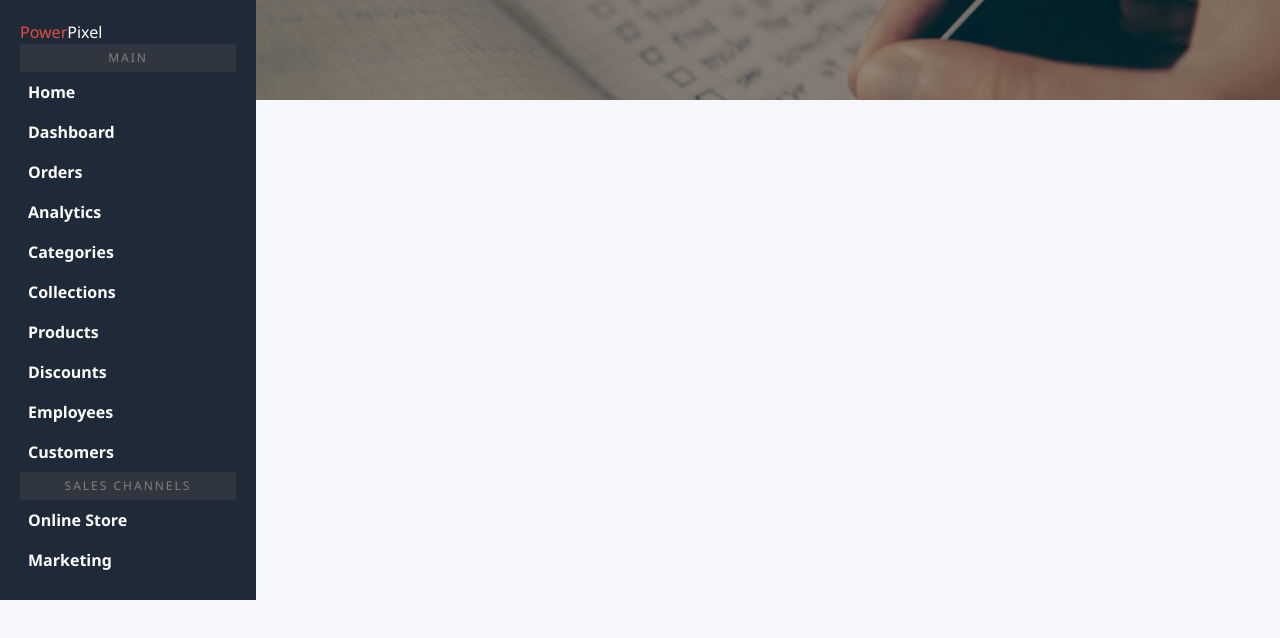
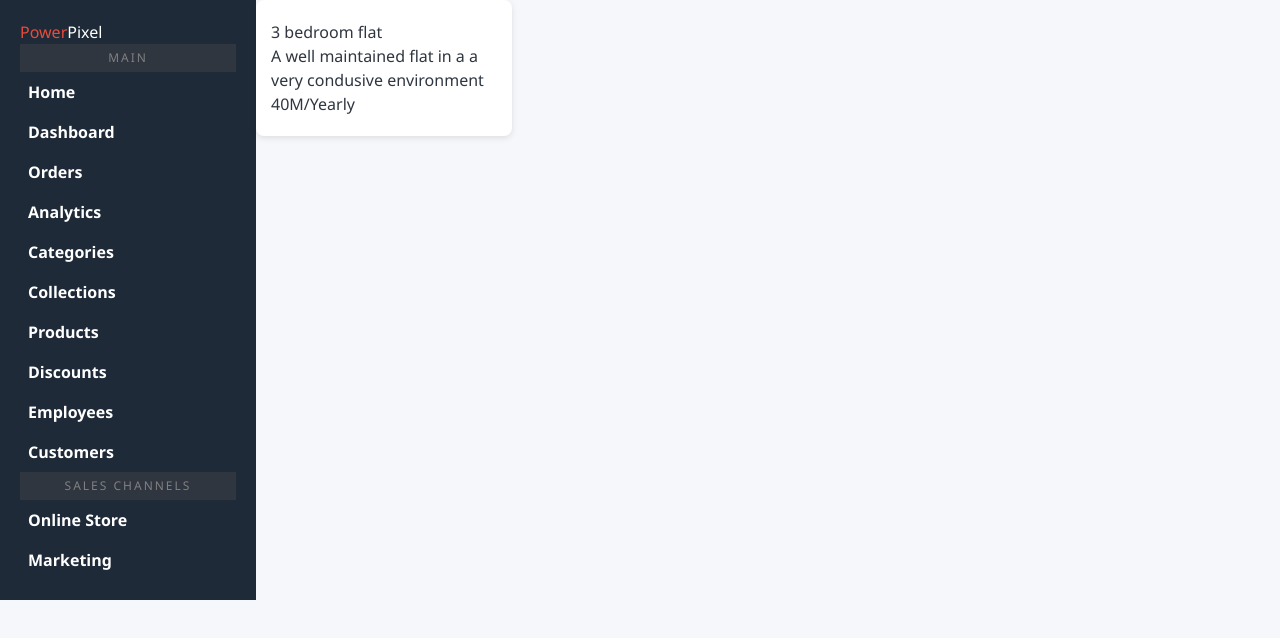
Before and after one commit to Ayomidade/Dashboard-UI-UX, a React (Vite) app: page / in a window 1280 px wide. Both pictures are taken after a click on the button "Home". Shown: the top 638 px of the page. Built offline with nearby package versions, Linux system fonts and the light colour scheme.

Commit message:
edited product.json

```diff
--- a/src/App.css
+++ b/src/App.css
@@ -1,4 +1,5 @@
 @import "tailwindcss";
+
 body {
   margin: 0;
   font-family: "Segoe UI", Tahoma, sans-serif;
@@ -254,6 +255,15 @@ table tr:nth-child(even) {
   height: 300px;
 }
 
+.product-card {
+  width: 25%;
+  padding: 20px;
+  background: #fff;
+  padding-left: 15px;
+  border-radius: 8px;
+  box-shadow: 0 2px 6px rgba(0, 0, 0, 0.1);
+}
+
 
 /* Responsive */
 @media (max-width: 768px) {
--- a/src/App.jsx
+++ b/src/App.jsx
@@ -1,5 +1,6 @@
 import "./App.css";
 import Home from "./pages/Home";
+import React from "react";
 function App() {
   return (
     <>
--- a/src/components/Marketplace.jsx
+++ b/src/components/Marketplace.jsx
@@ -5,9 +5,13 @@ import Banner from "./Banner";
 const Marketplace = () => {
   return (
     <>
-      <div className="home">
-        {/* <Header /> */}
-        <Banner/>
+      <div style={{width:"80%"}}>
+        <div className="product-card">
+          <h1>3 bedroom flat</h1>
+          <p>A well maintained flat in a a very condusive environment</p>
+          <p>40M/Yearly</p>
+          <img src="" alt="" />
+        </div>
       </div>
     </>
   );
--- a/src/components/product.json
+++ b/src/components/product.json
@@ -15,9 +15,58 @@
   },
   {
     "id": 3,
-    "name": "3bdrm Apartment in Lekki for rent",
+    "name": "3 bedroom Apartment in Lekki for rent",
     "description": "Newly built 3 bed apartment with elevator LEKKI phase1 LEKKI Rent 30M ( 2 years needed) Agency 10% Legal 10% Caution 10% Service charge TBD ",
     "price": "120M/Yearly",
     "image": "https://pictures-nigeria.jijistatic.net/181244110_MzAwLTQwMC0xMWRmYTI2ZTdi.webp"
+  },
+  {
+    "id": 4,
+    "name": "Modern 4 Bedroom Terrace Duplex",
+    "description": "A tastefully finished 4 bedroom terrace duplex with all rooms ensuite, fitted kitchen, ample parking space, and 24/7 security. Located in a serene estate in Lekki Phase 2.",
+    "price": "80M/Yearly",
+    "image": "https://images.propertypro.ng/medium/modern-4-bedroom-terrace-duplex-lekki.jpg"
+  },
+  {
+    "id": 5,
+    "name": "Luxury 2 Bedroom Apartment in Victoria Island",
+    "description": "Fully serviced luxury 2 bedroom apartment with modern amenities, swimming pool, gym, and 24/7 power supply. Located in the heart of Victoria Island.",
+    "price": "60M/Yearly",
+    "image": "https://images.propertypro.ng/medium/luxury-2-bedroom-apartment-victoria-island.jpg"
+  },
+  {
+    "id": 6,
+    "name": "Spacious 6 Bedroom Mansion in Ikoyi",
+    "description": "Exquisite 6 bedroom mansion with a private pool, cinema, gym, and ample parking. All rooms ensuite. Located in a secure and serene environment in Ikoyi.",
+    "price": "250M/Yearly",
+    "image": "https://images.propertypro.ng/medium/spacious-6-bedroom-mansion-ikoyi.jpg"
+  },
+  {
+    "id": 7,
+    "name": "Affordable 1 Bedroom Mini Flat in Yaba",
+    "description": "Clean and affordable 1 bedroom mini flat, suitable for singles or young couples. Located close to major roads and amenities in Yaba.",
+    "price": "1.2M/Yearly",
+    "image": "https://images.propertypro.ng/medium/affordable-1-bedroom-mini-flat-yaba.jpg"
+  },
+  {
+    "id": 8,
+    "name": "Elegant 3 Bedroom Flat in Ikeja GRA",
+    "description": "Elegant and spacious 3 bedroom flat with modern fittings, ample parking, and 24/7 security. Located in the prestigious Ikeja GRA.",
+    "price": "35M/Yearly",
+    "image": "https://images.propertypro.ng/medium/elegant-3-bedroom-flat-ikeja-gra.jpg"
+  },
+  {
+    "id": 9,
+    "name": "Serviced Studio Apartment in Lekki",
+    "description": "Fully serviced studio apartment with kitchenette, WiFi, and cleaning services. Ideal for professionals. Located in Lekki Phase 1.",
+    "price": "2.5M/Yearly",
+    "image": "https://images.propertypro.ng/medium/serviced-studio-apartment-lekki.jpg"
+  },
+  {
+    "id": 10,
+    "name": "Classic 4 Bedroom Detached Duplex in Ajah",
+    "description": "Classic 4 bedroom detached duplex with BQ, fitted kitchen, and spacious compound. Located in a gated estate in Ajah.",
+    "price": "45M/Yearly",
+    "image": "https://images.propertypro.ng/medium/classic-4-bedroom-detached-duplex-ajah.jpg"
   }
 ]
--- a/src/main.jsx
+++ b/src/main.jsx
@@ -1,7 +1,7 @@
 import { createRoot } from "react-dom/client";
 import App from "./App.jsx";
 import { Provider } from "react-redux";
-import { StrictMode } from "react";
+import React, { StrictMode } from "react";
 import store from "./brain/store.js";
 
 createRoot(document.getElementById("root")).render(
```
